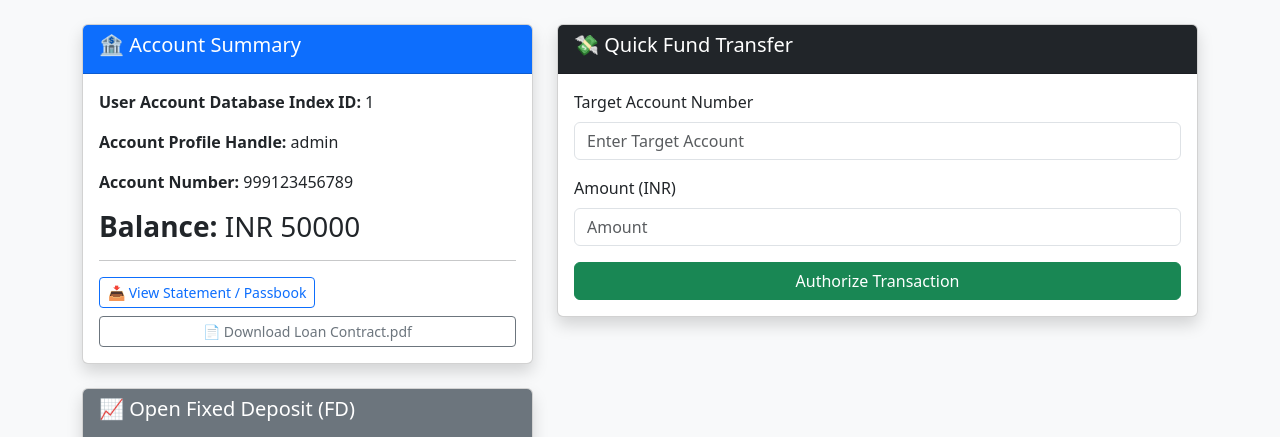
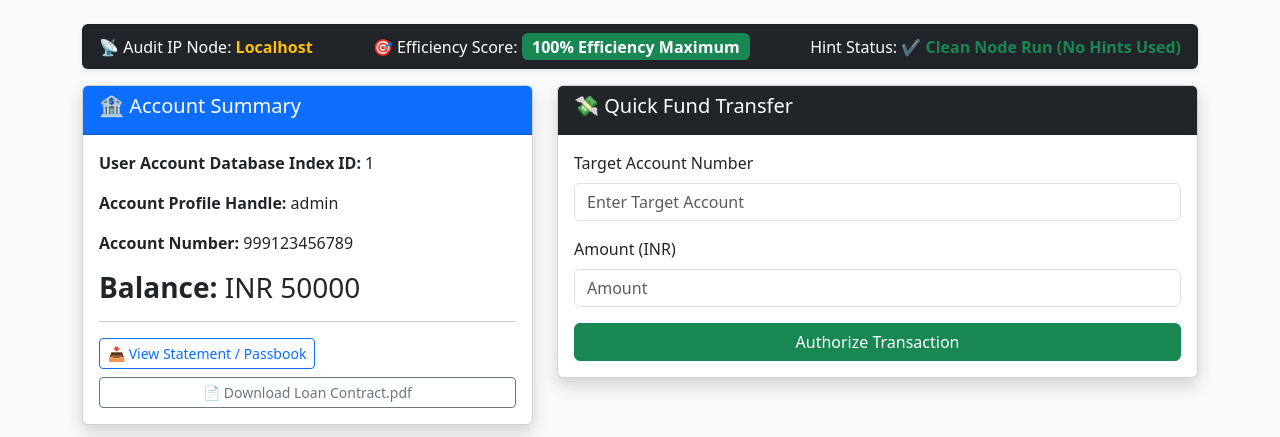
Before and after one commit to tibinjohn193-blip/procentric-cyber-bank, a Flask app: page /dashboard in a window 1280 px wide. Shown: the part 56-493 px from the top of the page. Run offline with Flask 3, Linux system fonts and the light colour scheme; a user stored in the database is signed in.

Commit message:
scoreboard.html

```diff
--- a/templates/scoreboard.html
+++ b/templates/scoreboard.html
@@ -15,6 +15,25 @@
     </nav>
 
     <div class="container mt-4">
+
+        <div class="row mb-3">
+            <div class="col-md-12">
+                <div class="card text-white bg-dark shadow-sm">
+                    <div class="card-body d-flex justify-content-between align-items-center py-2">
+                        <span>📡 Audit IP Node: <strong class="text-warning">{{ user.user_ip if user.user_ip else "Localhost" }}</strong></span>
+                        <span>🎯 Efficiency Score: <strong class="badge bg-{{ 'success' if score == 100 else 'danger' }} fs-6">{{ score }}% Efficiency Maximum</strong></span>
+                        <span>Hint Status:
+                            {% if user.hint_viewed %}
+                            <strong class="text-danger">⚠️ View Hint Activated (-30% Deducted)</strong>
+                            {% else %}
+                            <strong class="text-success">✔️ Clean Node Run (No Hints Used)</strong>
+                            {% endif %}
+                        </span>
+                    </div>
+                </div>
+            </div>
+        </div>
+
         {% if sql_flag %}
         <div class="alert alert-warning shadow">
             🚀 <b>SQL Injection Success!</b> Captured Authentication Key: <strong class="text-danger">{{ sql_flag }}</strong>
```
